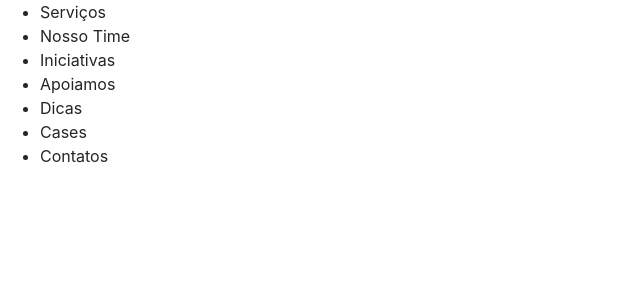
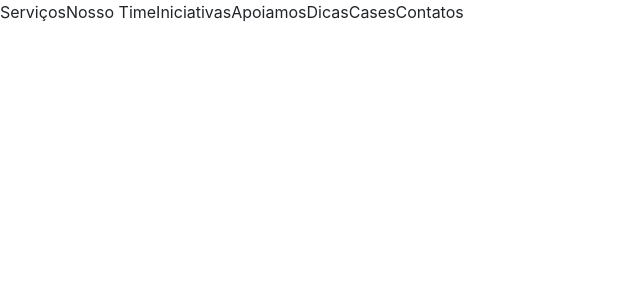
Before and after one commit to PedroKJunior/website-Octio, an Angular app: page / in a window 1280 px wide. Shown: the top 300 px of the page, without its empty margins (0-640 px from the left). Built offline with nearby package versions, Linux system fonts and the light colour scheme.

Commit message:
Inserindo as classes nas tags ul e li do Componente Menu

```diff
--- a/src/app/menu/menu.component.html
+++ b/src/app/menu/menu.component.html
@@ -1,9 +1,9 @@
-<ul>
-  <li>Serviços</li>
-  <li>Nosso Time</li>
-  <li>Iniciativas</li>
-  <li>Apoiamos</li>
-  <li>Dicas</li>
-  <li>Cases</li>
-  <li>Contatos</li>
+<ul class="nav">
+  <li class="nav-item">Serviços</li>
+  <li class="nav-item">Nosso Time</li>
+  <li class="nav-item">Iniciativas</li>
+  <li class="nav-item">Apoiamos</li>
+  <li class="nav-item">Dicas</li>
+  <li class="nav-item">Cases</li>
+  <li class="nav-item">Contatos</li>
 </ul>
```
